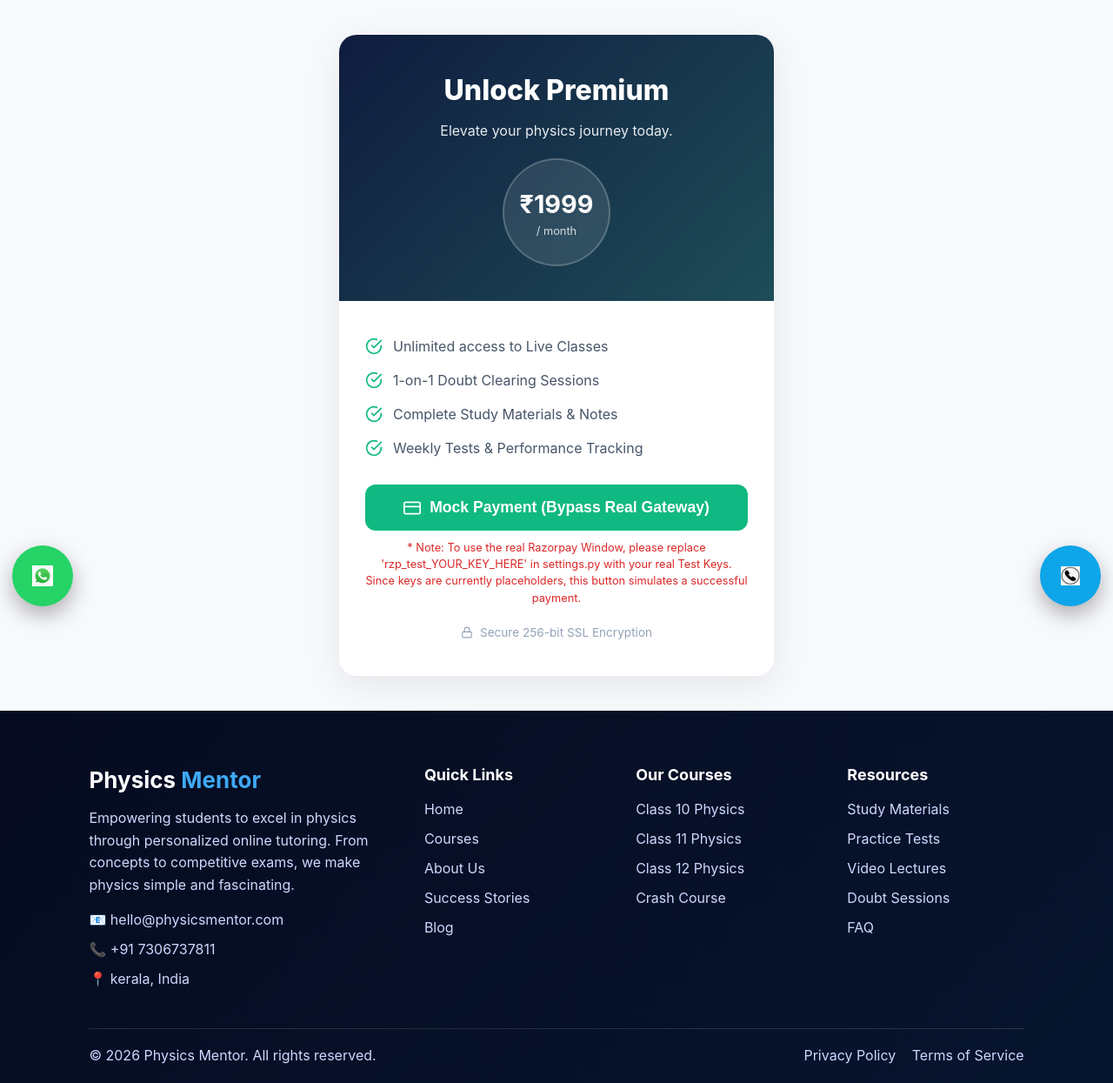
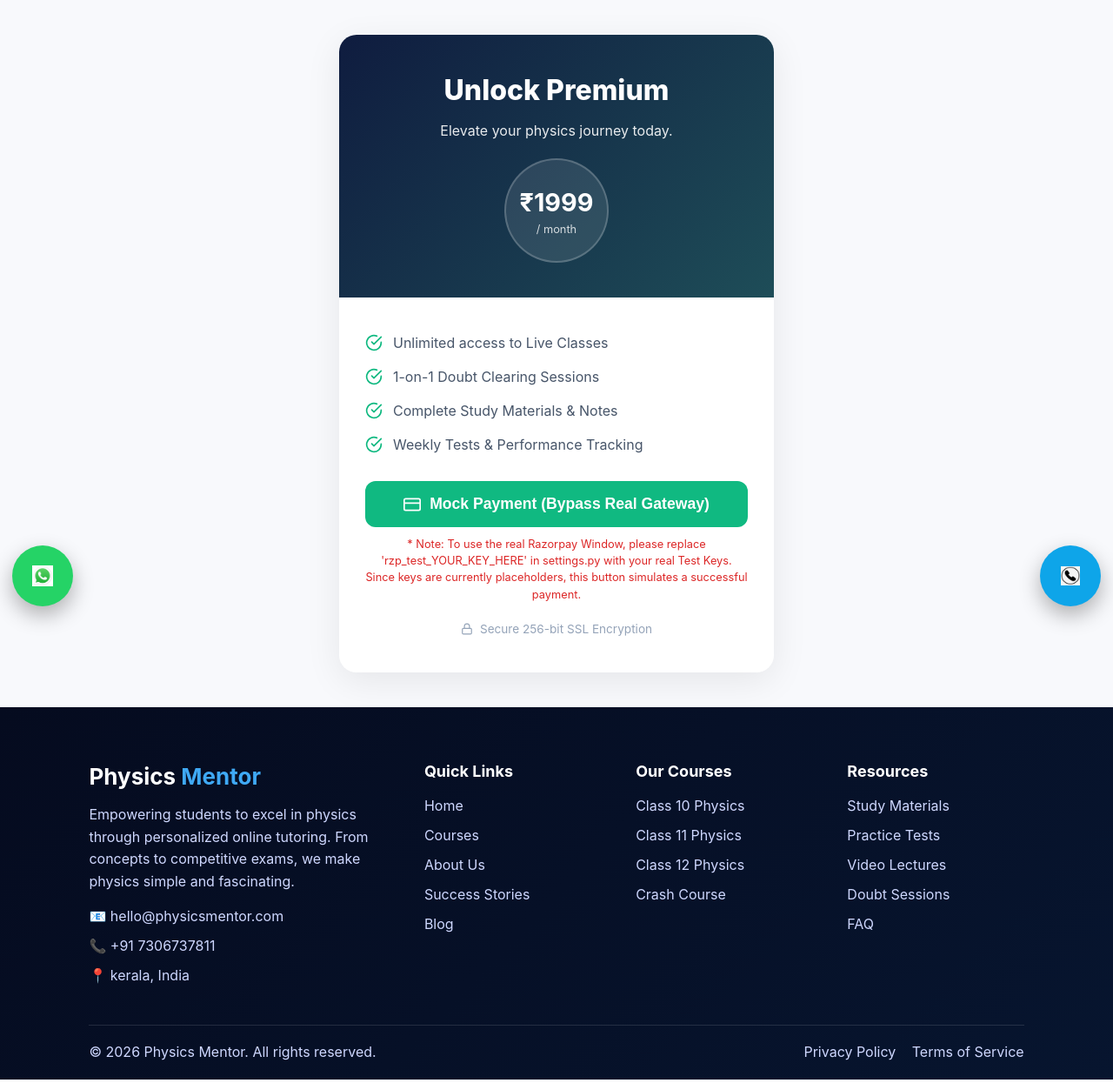
Before and after one commit to Vyshcm/Physics_Mentor_1, a Django app: page /payment/ in a window 1280 px wide. Shown: the part 89-1334 px from the top of the page at 87% size. Run offline with Django 5.2, Linux system fonts and the light colour scheme; the visitor is signed in with stand-in values (Sample User, id 1); some libraries are stand-ins or nearby versions.

Commit message:
Initial commit

```diff
--- a/physics_mentor/static/css/style.css
+++ b/physics_mentor/static/css/style.css
@@ -1,3 +1,9 @@
+* {
+  margin: 0;
+  padding: 0;
+  box-sizing: border-box;
+}
+
 :root {
   --bg-dark: #020617;
   --bg-card: rgba(30, 41, 59, 0.5);
@@ -111,7 +117,10 @@ body {
 
 .page-container {
   padding: 0;
-  /* Removing fixed padding for better control */
+  width: 100%;
+  min-height: 100vh;
+  display: flex;
+  flex-direction: column;
 }
 
 
--- a/physics_mentor/templates/base.html
+++ b/physics_mentor/templates/base.html
@@ -4,10 +4,11 @@
 
 <head>
   <meta charset="UTF-8">
+  <meta name="viewport" content="width=device-width, initial-scale=1.0">
   <title>Physics Mentor</title>
 
   <link rel="stylesheet" href="https://cdn.jsdelivr.net/npm/intl-tel-input@19.5.7/build/css/intlTelInput.css">
-  <link rel="stylesheet" href="{% static 'css/style.css' %}?v=8">
+  <link rel="stylesheet" href="{% static 'css/style.css' %}?v=11">
 
 
   {% block extra_css %}{% endblock %}
```
